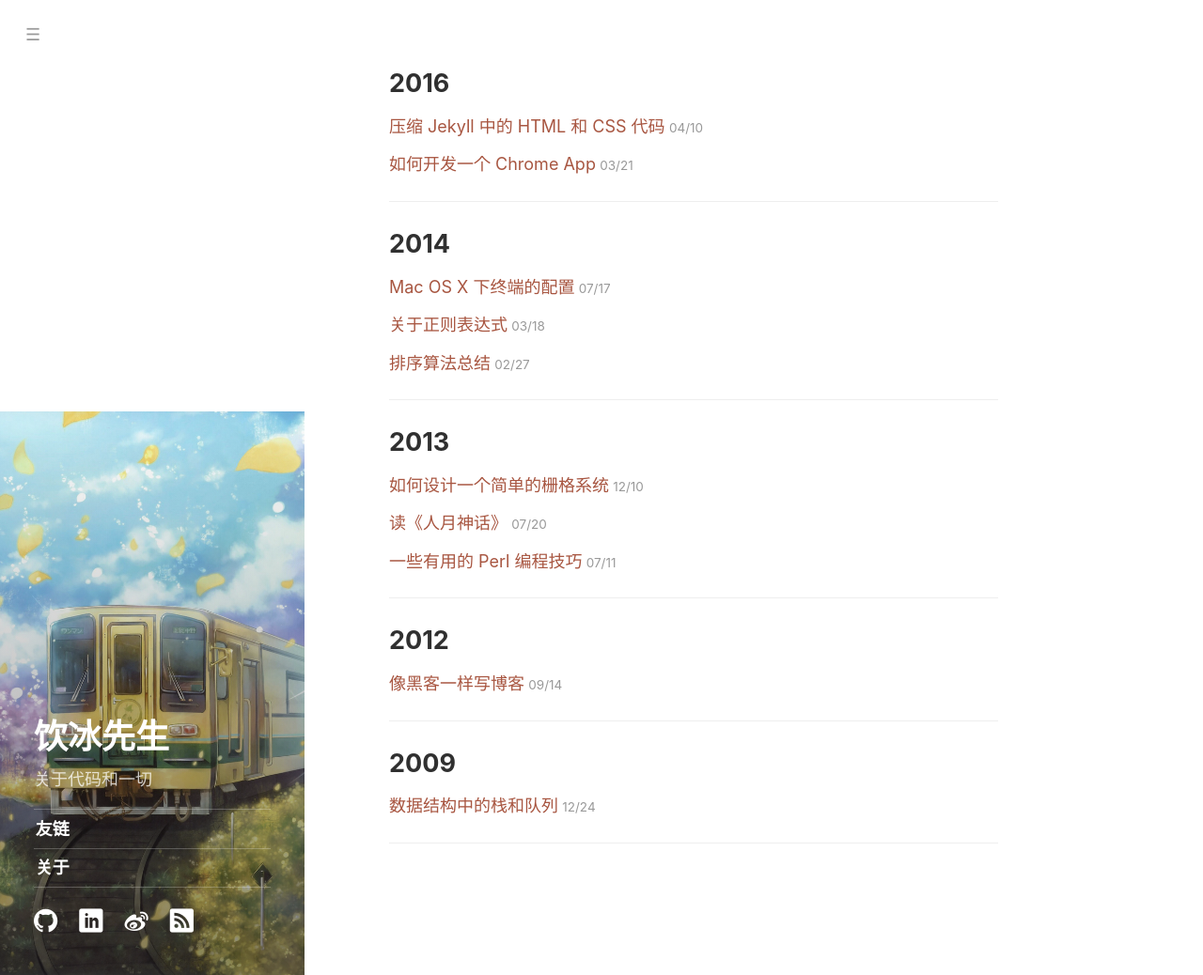
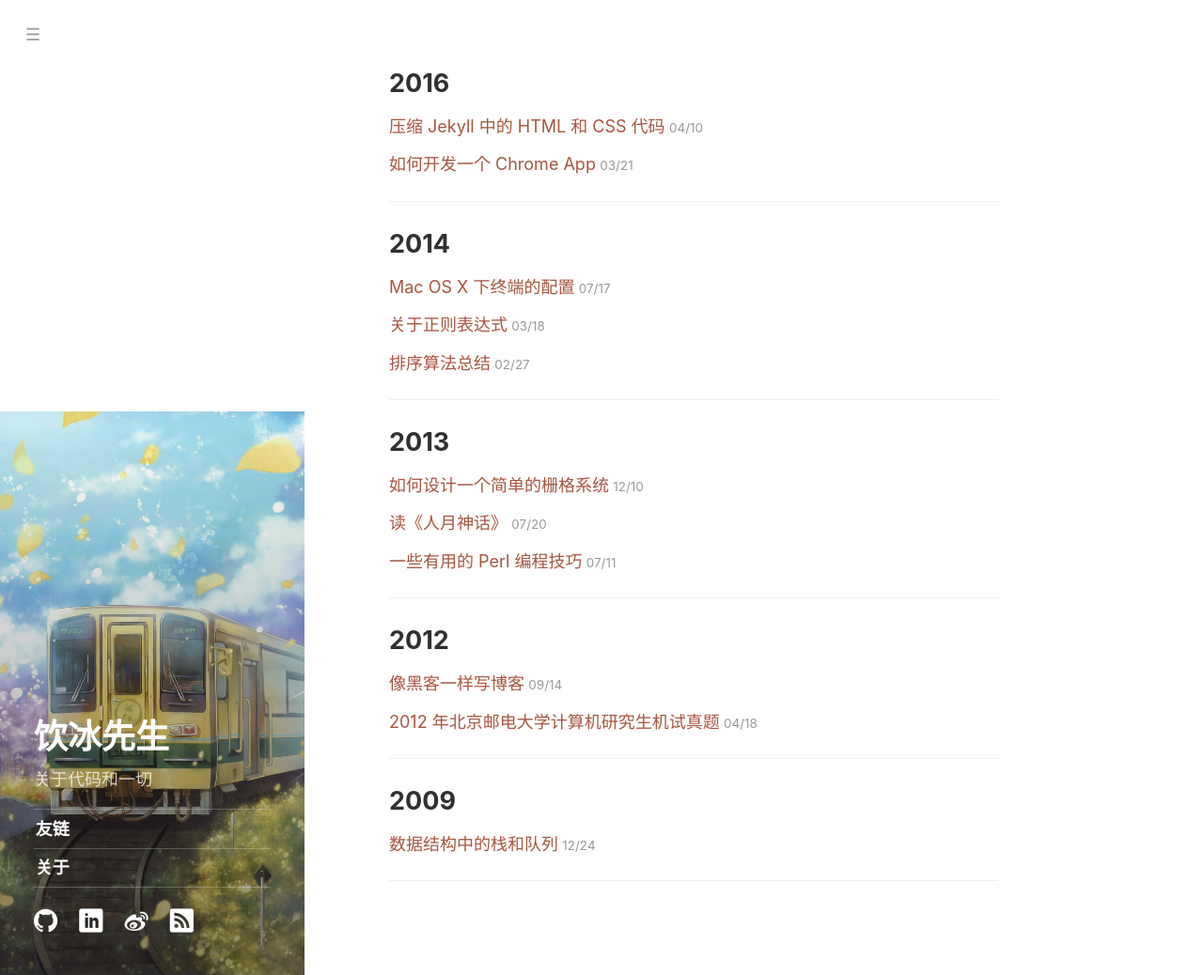
Before and after one commit to ybm/myanbin.github.io, a Jekyll site: the page built from index.html, in a window 1280 px wide and 1038 px high. Shown: the whole window at 94% size. Built offline with Jekyll 4.4.1, drawn with Linux system fonts in a browser that asks for light colours; part of the change alters nothing that is shown.

Commit message:
导入2012年北邮研究生机试真题

```diff
--- /dev/null
+++ b/_posts/2012-04-18-bupt-code-of-2012.md
@@ -0,0 +1,205 @@
+---
+layout: post
+title: '2012 年北京邮电大学计算机研究生机试真题'
+---
+
+
+### 题目一、二进制数
+
+#### 题目描述：
+
+大家都知道，数据在计算机里中存储是以二进制的形式存储的。有一天，小明学了 C 语言之后，他想知道一个类型为 unsigned int 类型的数字，存储在计算机中的二进制串是什么样子的。你能帮帮小明吗？并且，小明不想要二进制串中前面的没有意义的 0 串，即要去掉前导 0。
+
+#### 输入：
+
+第一行，一个数字 T（T <= 1000），表示下面要求的数字的个数。接下来有 T 行，每行有一个数字 n（0 <= n<= 10^8），表示要求的二进制串。
+
+#### 输出：
+
+输出共 T 行。每行输出求得的二进制串。
+
+#### 样例输入：
+
+~~~text
+5
+23
+535
+2624
+56275
+989835
+~~~
+
+#### 样例输出：
+
+~~~text
+10111
+1000010111
+101001000000
+1101101111010011
+11110001101010001011
+~~~
+
+
+
+### 题目二、矩阵幂
+
+#### 题目描述：
+
+给定一个 n*n 的矩阵，求该矩阵的 k 次幂，即 P^k。
+
+#### 输入：
+
+输入包含多组测试数据。
+
+数据的第一行为一个整数 T（0 < T <= 10），表示要求矩阵的个数。接下来有 T 组测试数据，每组数据格式如下：
+
+第一行：两个整数 n（2 <= n <= 10）、k（1 <= k <= 5），两个数字之间用一个空格隔开，含义如上所示。
+
+接下来有 n 行，每行 n 个正整数，其中，第 i 行第 j 个整数表示矩阵中第 i 行第 j 列的矩阵元素 Pij 且（0 <= Pij <= 10）。另外，数据保证最后结果不会超过 10^8。
+
+
+#### 输出：
+
+对于每组测试数据，输出其结果。格式为：
+
+n 行 n 列个整数，每行数之间用空格隔开，注意，每行最后一个数后面不应该有多余的空格。
+
+#### 样例输入：
+
+~~~text
+3
+2 2
+9 8
+9 3
+3 3
+4 8 4
+9 3 0
+3 5 7
+5 2
+4 0 3 0 1
+0 0 5 8 5
+8 9 8 5 3
+9 6 1 7 8
+7 2 5 7 3
+~~~
+
+#### 样例输出：
+
+~~~text
+153 96
+108 81
+1216 1248 708
+1089 927 504
+1161 1151 739
+47 29 41 22 16
+147 103 73 116 94
+162 108 153 168 126
+163 67 112 158 122
+152 93 93 111 97
+~~~
+
+
+### 题目三、二叉排序树
+
+#### 题目描述：
+
+二叉排序树，也称为二叉查找树。可以是一颗空树，也可以是一颗具有如下特性的非空二叉树：
+
+1. 若左子树非空，则左子树上所有节点关键字值均不大于根节点的关键字值；
+2. 若右子树非空，则右子树上所有节点关键字值均不小于根节点的关键字值；
+3. 左、右子树本身也是一颗二叉排序树。
+
+现在给你 N 个关键字值各不相同的节点，要求你按顺序插入一个初始为空树的二叉排序树中，每次插入后成功后，求相应的父亲节点的关键字值，如果没有父亲节点，则输出 -1。
+
+#### 输入：
+
+输入包含多组测试数据，每组测试数据两行。
+
+第一行，一个数字 N（N <= 100），表示待插入的节点数。
+
+第二行，N 个互不相同的正整数，表示要顺序插入节点的关键字值，这些值不超过 10^8。
+
+#### 输出：
+
+输出共 N 行，每次插入节点后，该节点对应的父亲节点的关键字值。
+
+#### 样例输入：
+
+~~~text
+5
+2 5 1 3 4
+~~~
+
+#### 样例输出：
+
+~~~text
+-1
+2
+2
+5
+3
+~~~
+
+### 题目四、IP 数据包解析
+
+#### 题目描述：
+
+我们都学习过计算机网络，知道网络层 IP 协议数据包的头部格式如下：
+
+![IP 报文结构](http://7nj1q2.com1.z0.glb.clouddn.com/blog%21ip.jpg){:.center}
+
+其中 IHL 表示 IP 头的长度，单位是 4 字节；总长表示整个数据包的长度，单位是 1 字节。传输层的 TCP 协议数据段的头部格式如下：
+
+![TCP 报文结构](http://7nj1q2.com1.z0.glb.clouddn.com/blog%21tcp.jpg){:.center}
+
+头部长度单位为 4 字节。
+
+你的任务是，简要分析输入数据中的若干个 TCP 数据段的头部。 详细要求请见输入输出部分的说明。
+
+#### 输入：
+
+第一行为一个整数 T，代表测试数据的组数。
+
+以下有 T 行，每行都是一个 TCP 数据包的头部分，字节用 16 进制表示，以空格隔开。数据保证字节之间仅有一个空格，且行首行尾没有多余的空白字符。保证输入数据都是合法的。
+
+#### 输出：
+
+对于每个 TCP 数据包，输出如下信息：
+
+* Case #x，x 是当前测试数据的序号，从 1 开始。
+* Total length = L bytes，L 是整个 IP 数据包的长度，单位是 1 字节。
+* Source = xxx.xxx.xxx.xxx，用点分十进制输出源 IP 地址。输入数据中不存在 IPV6 数据分组。
+* Destination = xxx.xxx.xxx.xxx，用点分十进制输出源 IP 地址。输入数据中不存在 IPV6 数据分组。
+* Source Port = sp，sp 是源端口号。
+* Destination Port = dp，dp 是目标端口号。
+* 对于每个 TCP 数据包，最后输出一个多余的空白行。
+
+具体格式参见样例。
+
+请注意，输出的信息中，所有的空格、大小写、点符号、换行均要与样例格式保持一致，并且不要在任何数字前输出多余的前导0，也不要输出任何不必要的空白字符。
+
+#### 样例输入：
+
+~~~text
+2
+45 00 00 34 7a 67 40 00 40 06 63 5a 0a cd 0a f4 7d 38 ca 09 cd f6 00 50 b4 d7 ae 1c 9b cf f2 40 80 10 ff 3d fd d0 00 00 01 01 08 0a 32 53 7d fb 5e 49 4e c8
+45 00 00 c6 56 5a 40 00 34 06 e0 45 cb d0 2e 01 0a cd 0a f4 00 50 ce 61 e1 e9 b9 ee 47 c7 37 34 80 18 00 b5 81 8f 00 00 01 01 08 0a 88 24 fa c6 32 63 cd 8d
+~~~
+
+#### 样例输出：
+
+~~~text
+Case #1
+Total length = 52 bytes
+Source = 10.205.10.244
+Destination = 125.56.202.9
+Source Port = 52726
+Destination Port = 80
+
+Case #2
+Total length = 198 bytes
+Source = 203.208.46.1
+Destination = 10.205.10.244
+Source Port = 80
+Destination Port = 52833
+~~~
```
Also changed, not shown: _posts/2009-12-24-stacks-and-queues-in-data-structures.md (+3 -2 lines).
